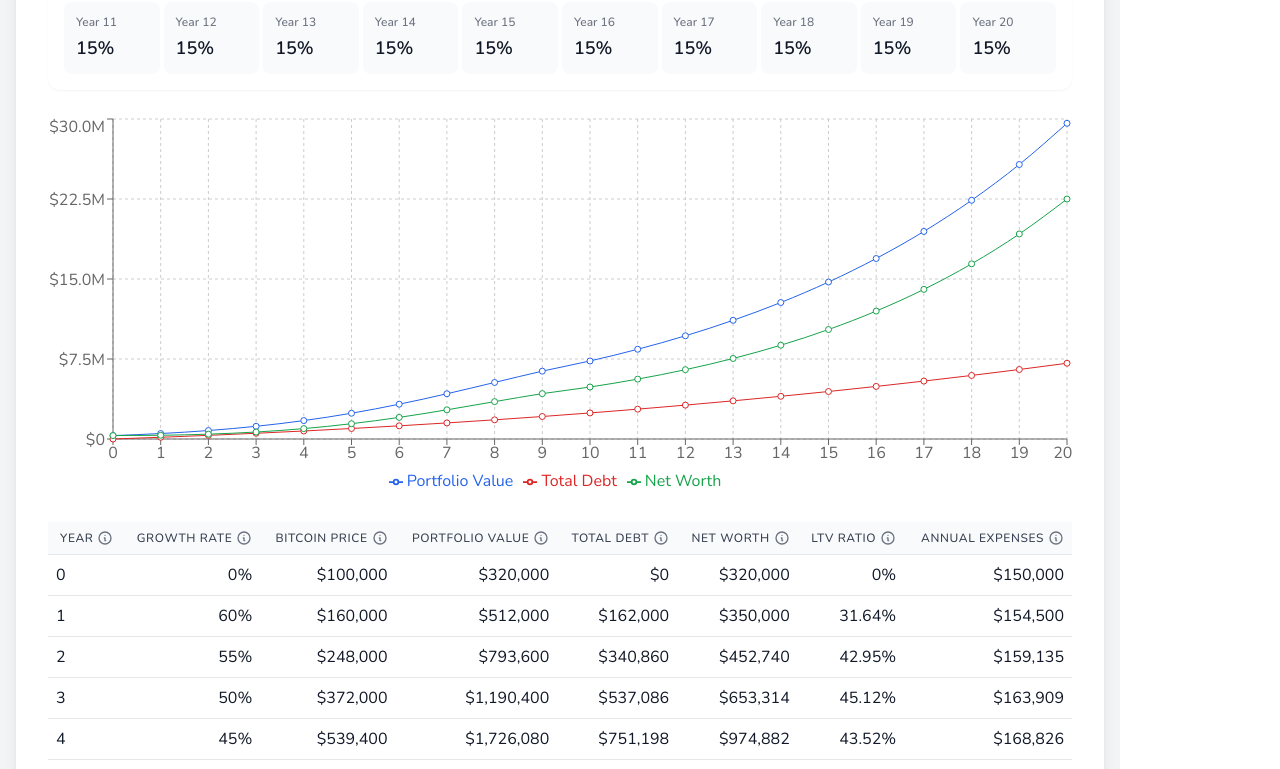
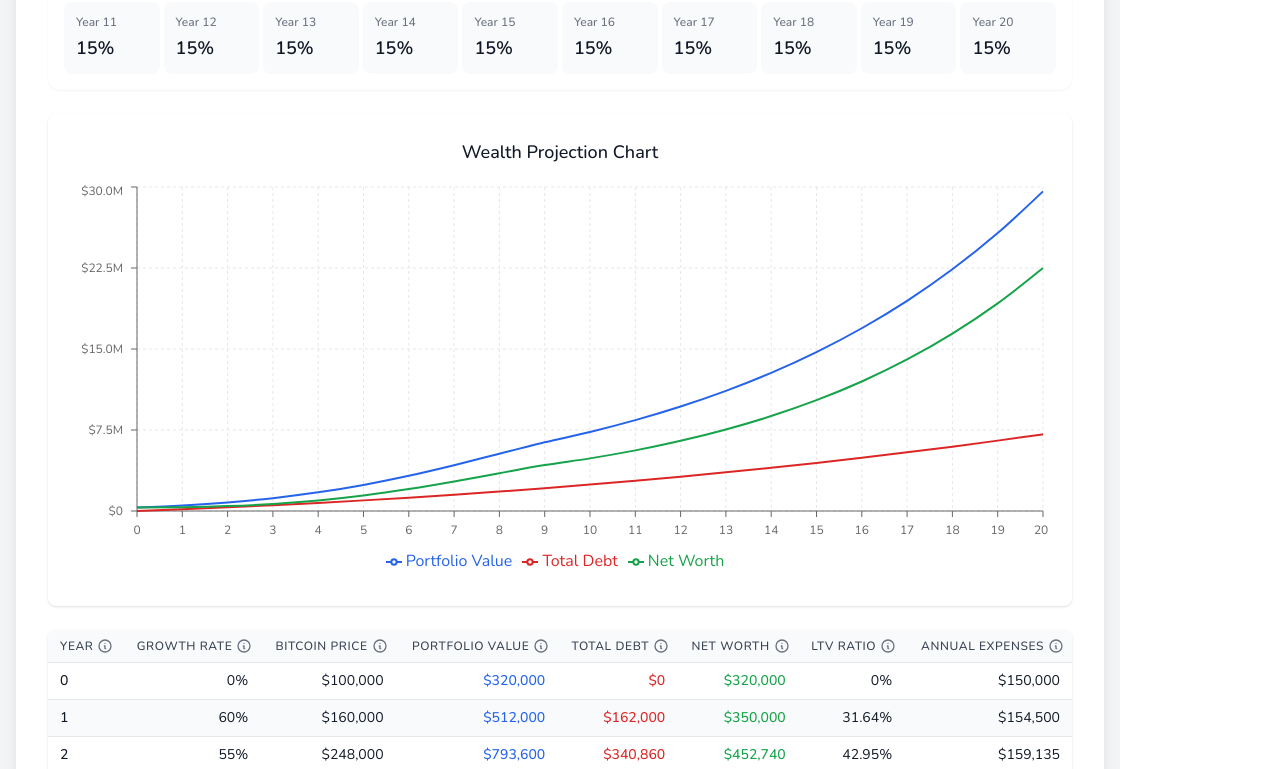
Before and after one commit to damonjanis/RetireOnBitcoin, a React (Vite) app: page / in a window 1280 px wide. Shown: the part 1080-1849 px from the top of the page. Built offline with nearby package versions, Linux system fonts and the light colour scheme.

Commit message:
improve: enhance chart and table responsiveness with better mobile experience and visual hierarchy

```diff
--- a/src/components/BitcoinRetirementCalculator.jsx
+++ b/src/components/BitcoinRetirementCalculator.jsx
@@ -240,10 +240,11 @@ const GrowthRatesDisplay = ({ growthRates }) => (
 
 // Results Table Component
 const ResultsTable = ({ results }) => (
-  <div className="overflow-x-auto">
-    <table className="w-full min-w-full divide-y divide-gray-200">
-      <thead className="bg-gray-50">
-        <tr>
+  <div className="overflow-x-auto rounded-lg shadow">
+    <div className="inline-block min-w-full align-middle">
+      <table className="min-w-full divide-y divide-gray-200">
+        <thead>
+          <tr className="bg-gray-50">
             <ColumnHeader
               label="Year"
               tooltip="The year in your retirement timeline, starting from 0 (today)"
@@ -279,20 +280,24 @@ const ResultsTable = ({ results }) => (
           </tr>
         </thead>
         <tbody className="bg-white divide-y divide-gray-200">
-        {results.map((row) => (
-          <tr key={row.year} className="hover:bg-gray-50 text-gray-900">
-            <td className="p-2">{row.year}</td>
-            <td className="text-right p-2">{row.growthRate}%</td>
-            <td className="text-right p-2">${formatNumber(row.bitcoinPrice)}</td>
-            <td className="text-right p-2">${formatNumber(row.portfolioValue)}</td>
-            <td className="text-right p-2">${formatNumber(row.totalDebt)}</td>
-            <td className="text-right p-2">${formatNumber(row.netWorth)}</td>
-            <td className="text-right p-2">{row.ltvRatio}%</td>
-            <td className="text-right p-2">${formatNumber(row.annualExpenses)}</td>
+          {results.map((row, index) => (
+            <tr
+              key={row.year}
+              className={`hover:bg-gray-50 text-gray-900 ${index % 2 === 0 ? 'bg-white' : 'bg-gray-50'}`}
+            >
+              <td className="whitespace-nowrap py-2 px-3 text-sm font-medium">{row.year}</td>
+              <td className="whitespace-nowrap py-2 px-3 text-sm text-right">{row.growthRate}%</td>
+              <td className="whitespace-nowrap py-2 px-3 text-sm text-right">${formatNumber(row.bitcoinPrice)}</td>
+              <td className="whitespace-nowrap py-2 px-3 text-sm text-right font-medium text-blue-600">${formatNumber(row.portfolioValue)}</td>
+              <td className="whitespace-nowrap py-2 px-3 text-sm text-right font-medium text-red-600">${formatNumber(row.totalDebt)}</td>
+              <td className="whitespace-nowrap py-2 px-3 text-sm text-right font-medium text-green-600">${formatNumber(row.netWorth)}</td>
+              <td className="whitespace-nowrap py-2 px-3 text-sm text-right">{row.ltvRatio}%</td>
+              <td className="whitespace-nowrap py-2 px-3 text-sm text-right">${formatNumber(row.annualExpenses)}</td>
             </tr>
           ))}
         </tbody>
       </table>
+    </div>
   </div>
 );
 
@@ -450,18 +455,66 @@ const BitcoinRetirementCalculator = () => {
 
           <GrowthRatesDisplay growthRates={growthRates} />
 
-          <div className="mb-6">
-            <div className="h-96">
+          <div className="mb-6 bg-white rounded-lg shadow p-4 md:p-6">
+            <h3 className="text-lg font-medium mb-4 text-gray-900 text-center">Wealth Projection Chart</h3>
+            <div className="h-[50vh] min-h-[300px] max-h-[500px]">
               <ResponsiveContainer width="100%" height="100%">
-                <LineChart data={results}>
-                  <CartesianGrid strokeDasharray="3 3" />
-                  <XAxis dataKey="year" />
-                  <YAxis tickFormatter={formatYAxisTick} />
-                  <Tooltip formatter={(value) => `$${formatNumber(value)}`} />
-                  <Legend />
-                  <Line type="monotone" dataKey="portfolioValue" name="Portfolio Value" stroke="#2563eb" />
-                  <Line type="monotone" dataKey="totalDebt" name="Total Debt" stroke="#dc2626" />
-                  <Line type="monotone" dataKey="netWorth" name="Net Worth" stroke="#16a34a" />
+                <LineChart data={results} margin={{ top: 5, right: 5, left: 5, bottom: 5 }}>
+                  <CartesianGrid strokeDasharray="3 3" stroke="#e5e7eb" />
+                  <XAxis
+                    dataKey="year"
+                    tick={{ fontSize: 12 }}
+                    tickMargin={8}
+                  />
+                  <YAxis
+                    tickFormatter={formatYAxisTick}
+                    tick={{ fontSize: 12 }}
+                    tickMargin={8}
+                  />
+                  <Tooltip
+                    formatter={(value) => `$${formatNumber(value)}`}
+                    contentStyle={{
+                      backgroundColor: 'rgba(255, 255, 255, 0.95)',
+                      border: '1px solid #e5e7eb',
+                      borderRadius: '0.5rem',
+                      padding: '0.75rem'
+                    }}
+                  />
+                  <Legend
+                    verticalAlign="bottom"
+                    height={36}
+                    iconSize={16}
+                    wrapperStyle={{
+                      paddingTop: '0.5rem'
+                    }}
+                  />
+                  <Line
+                    type="monotone"
+                    dataKey="portfolioValue"
+                    name="Portfolio Value"
+                    stroke="#2563eb"
+                    strokeWidth={2}
+                    dot={false}
+                    activeDot={{ r: 6 }}
+                  />
+                  <Line
+                    type="monotone"
+                    dataKey="totalDebt"
+                    name="Total Debt"
+                    stroke="#dc2626"
+                    strokeWidth={2}
+                    dot={false}
+                    activeDot={{ r: 6 }}
+                  />
+                  <Line
+                    type="monotone"
+                    dataKey="netWorth"
+                    name="Net Worth"
+                    stroke="#16a34a"
+                    strokeWidth={2}
+                    dot={false}
+                    activeDot={{ r: 6 }}
+                  />
                 </LineChart>
               </ResponsiveContainer>
             </div>
```
Lines whose indentation alone changed are shown as unchanged.
